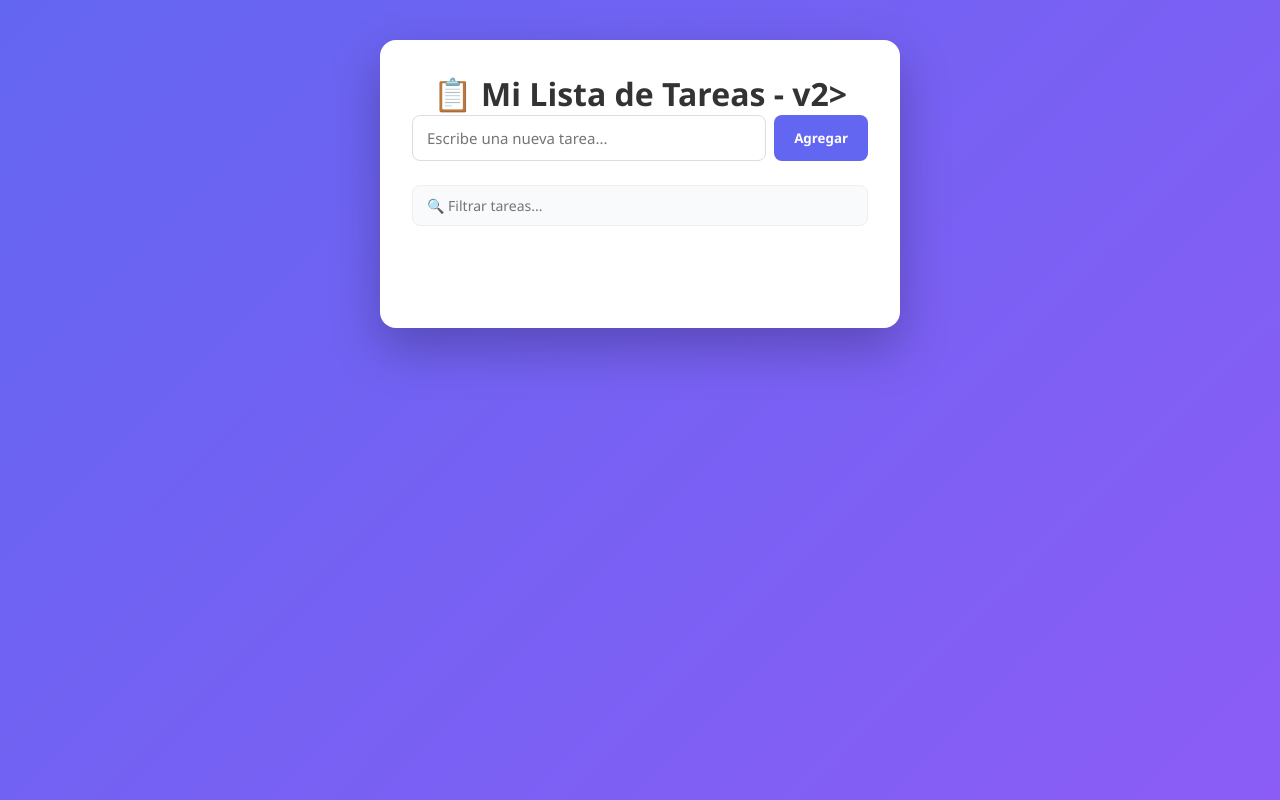
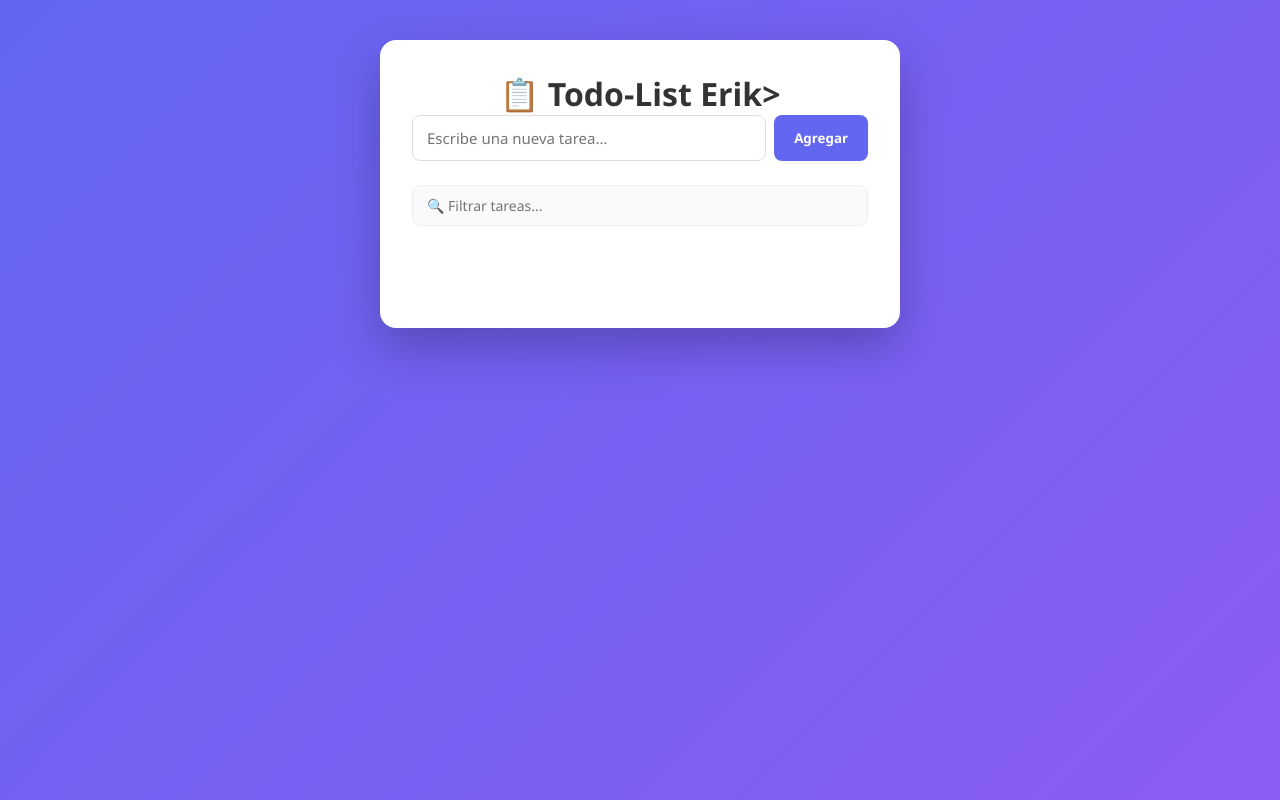
Before and after one commit to Eriksanchezc/todo-list-vps, a plain HTML site: page public/index.html in a window 1280 px wide. Drawn offline with Linux system fonts and the light colour scheme; no server answers.

Commit message:
Update title from 'Mi Lista de Tareas' to 'Todo-List Erik'

```diff
--- a/public/index.html
+++ b/public/index.html
@@ -8,7 +8,7 @@
 </head>
 <body>
   <div class="container">
-    <h1>📋 Mi Lista de Tareas - v2>
+    <h1>📋 Todo-List Erik>
 
     <form id="task-form" class="task-form">
       <input type="text" id="task-input" placeholder="Escribe una nueva tarea..." required>
```
